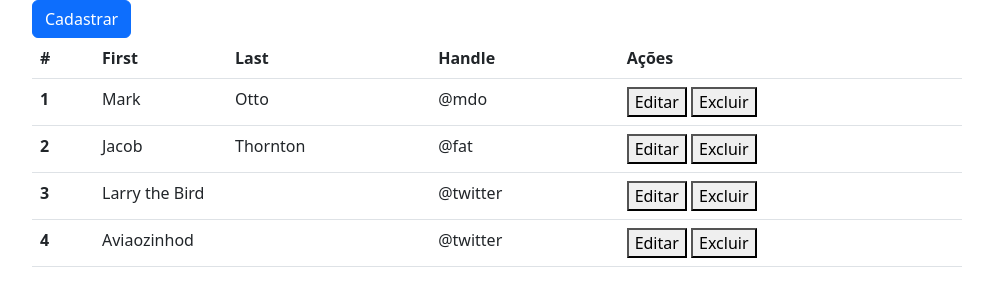
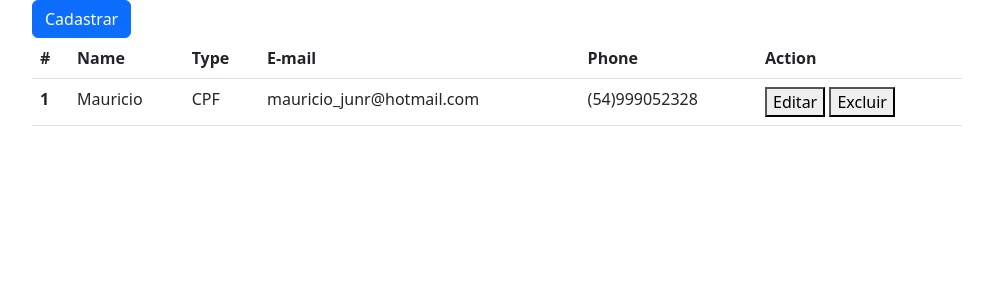
Before and after one commit to MauricioJunr/curso22, a PHP site: page /PessoaView.php in a window 1280 px wide. Shown: the top 306 px of the page, without its empty margins (50-1043 px from the left). Run offline with PHP 8.4, Linux system fonts and the light colour scheme.

Commit message:
atualizando form

```diff
--- a/views/PessoaView.php
+++ b/views/PessoaView.php
@@ -38,7 +38,7 @@
                 <div class="row mb-3">
                     <label align="center" class="col-md-2 col-sm-12 col-form-label">ID</label>
                         <div class="col-md-2 col-sm-12">
-                            <input type="number" class="form-control" placeholder="select">
+                            <input id="idBanco" type="text" class="form-control">
                         </div>
                 </div>
 
@@ -60,7 +60,7 @@
                 <div class="row mb-3">
                     <label align="center" class="col-md-2 col-sm-12 col-form-label">Name:</label>
                         <div class="col-md-3 col-sm-12">
-                            <input class="form-control" type="text">
+                            <input id="idName" class="form-control" type="text">
                         </div>
                 </div>
 
@@ -69,7 +69,7 @@
                 <div class="row mb-3">
                     <label align="center" class="col-md-2 col-sm-12 col-form-label">E-mail:</label>
                         <div class="col-md-3 col-sm-12">
-                            <input class="form-control" type="email">
+                            <input id="E-mail" class="form-control" type="email">
                         </div>
                 </div>
 
@@ -78,7 +78,7 @@
                 <div class="row mb-3">
                     <label align="center" class="col-md-2 col-sm-12 col-form-label">Phone:</label>
                         <div class="col-md-2 col-sm-12">
-                            <input class="form-control" type="text">
+                            <input id="Phone" class="form-control" type="text">
                         </div>
                 </div>
 
@@ -87,7 +87,7 @@
                 <div class="row mb-3">
                     <label align="center" class="col-md-2 col-sm-12 col-form-label">CEP:</label>
                         <div class="col-md-2 col-sm-12">
-                            <input class="form-control" type="text">
+                            <input id="CEP" class="form-control" type="text">
                         </div>
                 </div>
 
@@ -96,7 +96,7 @@
                 <div class="row mb-3">
                     <label align="center" class="col-md-2 col-sm-12 col-form-label">Social Web:</label>
                     <div class="col-md-3 col-sm-12">
-                        <input class="form-control" type="url">
+                        <input id="SocialWeb" class="form-control" type="url">
                     </div>
                 </div>
 
@@ -105,7 +105,7 @@
                 <div class="row mb-3">
                     <label align="center" class="col-md-2 col-sm-12 col-form-label">Born/Foundation:</label>
                         <div class="col-md-2 col-sm-12">
-                            <input class="form-control" type="date">
+                            <input id="BornFoundation" class="form-control" type="date">
                         </div>
                 </div>
 
@@ -242,52 +242,23 @@
                     <thead>
                         <tr>
                         <th scope="col">#</th>
-                        <th scope="col">First</th>
-                        <th scope="col">Last</th>
-                        <th scope="col">Handle</th>
-                        <th scope="col">Ações</th>
+                        <th scope="col">Name</th>
+                        <th scope="col">Type</th>
+                        <th scope="col">E-mail</th>
+                        <th scope="col">Phone</th>
+                        <th scope="col">Action</th>
                         </tr>
                     </thead>
                     <tbody>
                         <tr>
                         <th scope="row">1</th>
-                            <td>Mark</td>
-                            <td>Otto</td>
-                            <td>@mdo</td>
+                            <td>Mauricio</td>
+                            <td>CPF</td>
+                            <td>mauricio_junr@hotmail.com</td>
+                            <td>(54)999052328</td>
                             <td>
-                                <button class="btnEditar" value="1">Editar</button>
-                                <button class="btnExcluir" value="1">Excluir</button>
-                            </td>
-                        </tr>
-
-                        <tr>
-                        <th scope="row">2</th>
-                            <td>Jacob</td>
-                            <td>Thornton</td>
-                            <td>@fat</td>
-                        <td>
-                            <button id="btnEditar" class="btnEditar" value="2">Editar</button>
-                            <button class="btnExcluir" value="2">Excluir</button>
-                        </td>
-                        </tr>
-
-                        <tr>
-                        <th scope="row">3</th>
-                            <td colspan="2">Larry the Bird</td>
-                            <td>@twitter</td>
-                            <td>
-                                <button class="btnEditar" value="3">Editar</button>
-                                <button class="btnExcluir" value="3">Excluir</button>
-                            </td>
-                        </tr>
-
-                        <tr>
-                        <th scope="row">4</th>
-                            <td colspan="2">Aviaozinhod</td>
-                            <td>@twitter</td>
-                            <td>
-                                <button class="btnEditar" value="4">Editar</button>
-                                <button class="btnExcluir" value="4">Excluir</button>
+                                <button class="btnEditar" value="5">Editar</button>
+                                <button class="btnExcluir" value="5">Excluir</button>
                             </td>
                         </tr>
                     </tbody>
--- a/views/js/pessoa.js
+++ b/views/js/pessoa.js
@@ -1,21 +1,32 @@
 $( document ).ready(function() {
-    var baseUrl = "http://localhost/curso22/controllers/PessoaController.php";
+
+    var baseUrl ="http://172.27.227.34/curso22/CadastroPessoa/controllers/PessoaController.php";
 
     $(".btnEditar").on("click", function(){
-        var idpessoa = $(this).val();
-        baseUrl += "?id=" + idpessoa;
-        // ... controllers/PessoaController.php?id=15
-        $.get(baseUrl).done(function (response) {
-            console.log(JSON.stringify (response));
-        })
+        var idPessoa = $(this).val();
+        baseUrl += "?id=" + idPessoa;
+
+        $.get(baseUrl).done(function(response){
+            var dadosPessoa = response;
+            console.log("I'm click of Edit button id: " + dadosPessoa.id);
+
+            $("#idBanco").val(dadosPessoa.id);
+            $("#idName").val(dadosPessoa.nome);
+            $("#idEmail").val(dadosPessoa.email);
+            $(".modal").modal('show');
+        });
+
     });
 
     $(".btnExcluir").on("click", function(){
-        var id = $(this).val();
-        baseUrl += "?id=" + id;
-        $.get(baseUrl).done(function (response) {
-            console.log(JSON.stringify (response));
-        })
+        var idPessoa = $(this).val();
+
+
+        $.post(baseUrl, { id: idPessoa }).done(function(response){
+            console.log(JSON.stringify(response))
+        });
+
+        console.log("I'm click of Delete button id: " + idPessoa);
     });
 
 
```
Also changed, not shown: controllers/PessoaController.php (+4 -7 lines).
